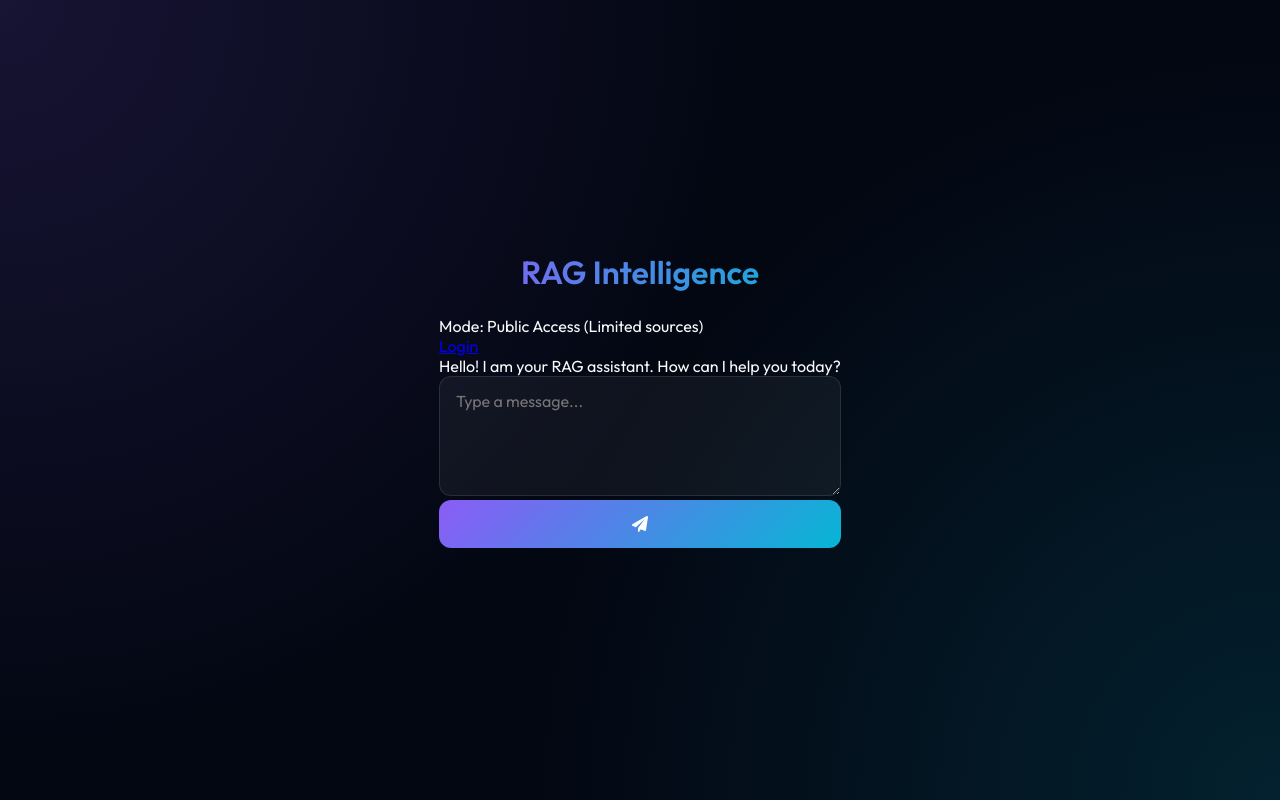
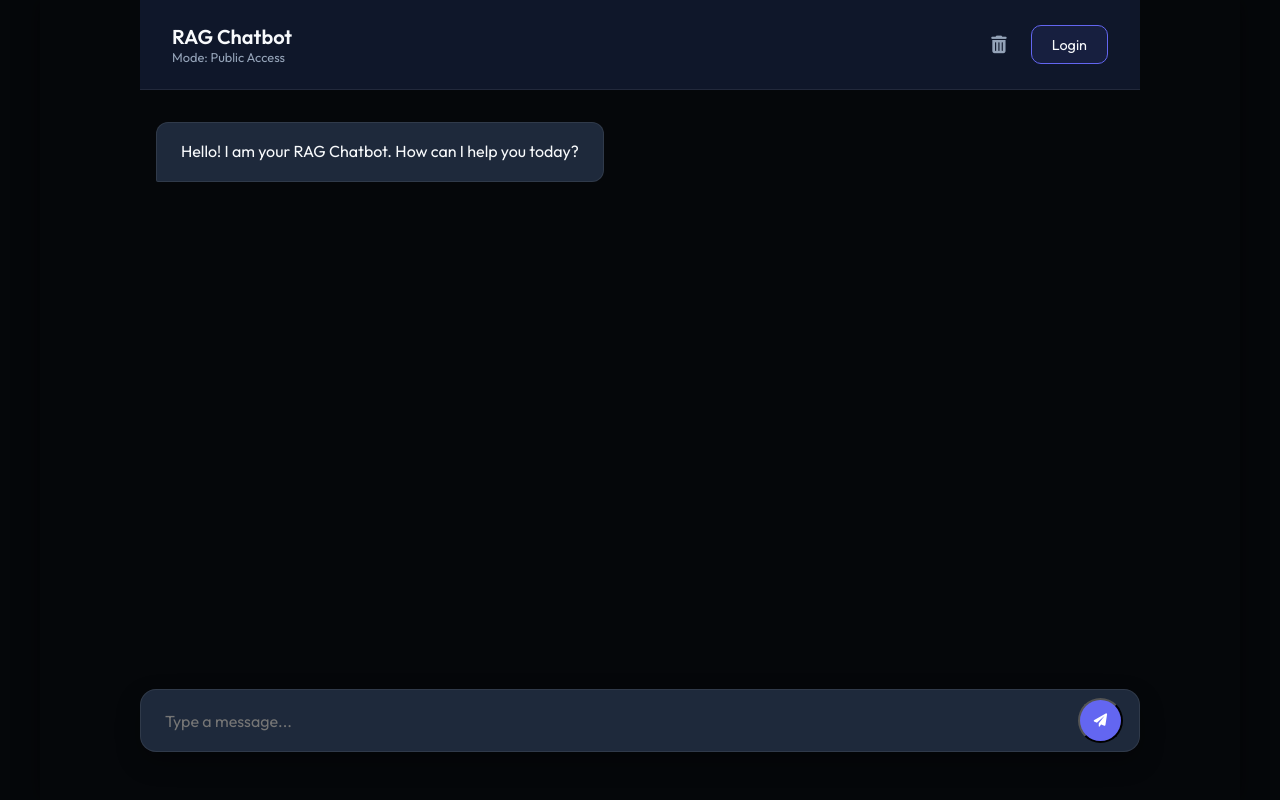
Before and after one commit to MothilalChowdary/RAG_PROJECT, a FastAPI app: page /static/input.html in a window 1280 px wide. Run offline with FastAPI, Linux system fonts and the light colour scheme.

Commit message:
Final Commit

```diff
--- a/main.py
+++ b/main.py
@@ -1,16 +1,15 @@
 from fastapi import FastAPI, Depends, HTTPException
-from fastapi.security import HTTPBearer, HTTPAuthorizationCredentials
+from fastapi.security import OAuth2PasswordBearer, OAuth2PasswordRequestForm
 from pydantic import BaseModel
 from fastapi.responses import RedirectResponse
 from auth import authenticate_user, create_access_token, get_role_from_token
 from database import get_db
 from rag import rag_pipeline
-from fastapi.responses import RedirectResponse
 from fastapi.staticfiles import StaticFiles
 
 
 app = FastAPI()
-security = HTTPBearer(auto_error=False)
+oauth2_scheme = OAuth2PasswordBearer(tokenUrl="login", auto_error=False)
 
 
 app.mount("/static", StaticFiles(directory="templates"), name="static")
@@ -20,23 +19,19 @@ def root():
     return RedirectResponse(url="/static/input.html")
 
 
-def get_current_role(credentials: HTTPAuthorizationCredentials = Depends(security)):
-    if credentials is None:
+def get_current_role(token: str = Depends(oauth2_scheme)):
+    if not token:
         return "public"
-    token = credentials.credentials
     return get_role_from_token(token)
 
-class LoginRequest(BaseModel):
-    username: str
-    password: str
 
 @app.post("/login")
-def login(request: LoginRequest, db=Depends(get_db)):
-    user = authenticate_user(db, request.username, request.password)
+def login(form_data: OAuth2PasswordRequestForm = Depends(), db=Depends(get_db)):
+    user = authenticate_user(db, form_data.username, form_data.password)
     if not user:
         raise HTTPException(status_code=401, detail="Invalid credentials")
     token = create_access_token(user)
-    return {"access_token": token}
+    return {"access_token": token, "token_type": "bearer"}
 
 class QueryRequest(BaseModel):
     query: str
--- a/rag.py
+++ b/rag.py
@@ -18,6 +18,7 @@ GROQ_API_KEY = os.getenv("GROQ_API_KEY")
 qdrant_client = QdrantClient(
     url=QDRANT_URL,
     api_key=QDRANT_API,
+    timeout=60
 )
 
 embedding_model = SentenceTransformer("all-MiniLM-L6-v2")
--- a/templates/input.html
+++ b/templates/input.html
@@ -4,7 +4,7 @@
 <head>
     <meta charset="UTF-8">
     <meta name="viewport" content="width=device-width, initial-scale=1.0">
-    <title>Chat | RAG Intelligence</title>
+    <title>Chat | RAG Chatbot</title>
     <link rel="stylesheet" href="style.css">
     <link rel="stylesheet" href="https://cdnjs.cloudflare.com/ajax/libs/font-awesome/6.0.0/css/all.min.css">
 </head>
@@ -13,16 +13,21 @@
     <div class="chat-wrapper">
         <header class="chat-header">
             <div class="header-info">
-                <h2>RAG Intelligence</h2>
+                <h2>RAG Chatbot</h2>
                 <p id="userStatus">Mode: Public Access</p>
             </div>
-            <a href="login.html" id="loginLink" class="auth-btn">Login</a>
+            <div class="header-actions">
+                <button id="clearBtn" class="action-btn" title="Clear Chat">
+                    <i class="fas fa-trash-alt"></i>
+                </button>
+                <a href="login.html" id="loginLink" class="auth-btn">Login</a>
+            </div>
         </header>
 
         <div id="chatContainer" class="chat-container">
             <!-- Messages will appear here -->
             <div class="chat-bubble assistant">
-                Hello! I am your RAG assistant. How can I help you today?
+                Hello! I am your RAG Chatbot. How can I help you today?
             </div>
         </div>
 
--- a/templates/login.html
+++ b/templates/login.html
@@ -4,13 +4,13 @@
 <head>
     <meta charset="UTF-8">
     <meta name="viewport" content="width=device-width, initial-scale=1.0">
-    <title>Login | RAG Intelligence</title>
+    <title>Login | RAG Chatbot</title>
     <link rel="stylesheet" href="style.css">
 </head>
 
 <body>
     <div class="container">
-        <h2>RAG Login</h2>
+        <h2>Chatbot Login</h2>
         <form id="loginForm">
             <div class="form-group">
                 <input type="text" id="username" placeholder="Username" required />
--- a/templates/style.css
+++ b/templates/style.css
@@ -1,15 +1,16 @@
 @import url('https://fonts.googleapis.com/css2?family=Outfit:wght@300;400;600&display=swap');
 
 :root {
-    --bg-color: #030712;
-    --card-bg: rgba(17, 24, 39, 0.7);
-    --border-color: rgba(255, 255, 255, 0.1);
-    --accent-primary: #8b5cf6;
-    --accent-secondary: #06b6d4;
-    --text-primary: #f9fafb;
-    --text-secondary: #9ca3af;
-    --error-color: #ef4444;
-    --success-color: #10b981;
+    --bg-color: #05070a;
+    --header-bg: #0f172a;
+    --chat-bg: #05070a;
+    --msg-user-bg: #1e293b;
+    --msg-assistant-bg: transparent;
+    --border-color: rgba(255, 255, 255, 0.08);
+    --accent-primary: #6366f1;
+    --text-primary: #f8fafc;
+    --text-secondary: #94a3b8;
+    --error-color: #f43f5e;
     --transition-speed: 0.3s;
 }
 
@@ -22,153 +23,203 @@
 
 body {
     background-color: var(--bg-color);
-    background-image:
-        radial-gradient(circle at 0% 0%, rgba(139, 92, 246, 0.15) 0%, transparent 50%),
-        radial-gradient(circle at 100% 100%, rgba(6, 182, 212, 0.15) 0%, transparent 50%);
     color: var(--text-primary);
-    min-height: 100vh;
+    height: 100vh;
     display: flex;
     align-items: center;
     justify-content: center;
-    overflow-x: hidden;
+    overflow: hidden;
 }
 
-/* Glassmorphism Container */
-.container {
-    background: var(--card-bg);
-    backdrop-filter: blur(12px);
-    -webkit-backdrop-filter: blur(12px);
-    border: 1px solid var(--border-color);
-    border-radius: 24px;
-    padding: 2.5rem;
+.chat-wrapper {
     width: 100%;
-    max-width: 500px;
-    box-shadow: 0 25px 50px -12px rgba(0, 0, 0, 0.5);
-    animation: fadeIn 0.6s ease-out;
+    height: 100vh;
+    max-width: 1200px;
+    display: flex;
+    flex-direction: column;
+    background: var(--chat-bg);
+    box-shadow: 0 0 20px rgba(0, 0, 0, 0.5);
+    position: relative;
 }
 
-@keyframes fadeIn {
-    from {
-        opacity: 0;
-        transform: translateY(20px);
-    }
-
-    to {
-        opacity: 1;
-        transform: translateY(0);
-    }
+/* Header */
+.chat-header {
+    background: var(--header-bg);
+    padding: 1.5rem 2rem;
+    display: flex;
+    justify-content: space-between;
+    align-items: center;
+    border-bottom: 1px solid var(--border-color);
+    max-width: 1000px;
+    margin: 0 auto;
+    width: 100%;
 }
 
-h2 {
-    font-size: 2rem;
-    font-weight: 600;
-    margin-bottom: 1.5rem;
-    background: linear-gradient(to right, var(--accent-primary), var(--accent-secondary));
-    -webkit-background-clip: text;
-    background-clip: text;
-    -webkit-text-fill-color: transparent;
-    text-align: center;
+.header-actions {
+    display: flex;
+    align-items: center;
+    gap: 1rem;
 }
 
-h3,
-h4 {
+.action-btn {
+    background: transparent;
+    border: none;
+    color: var(--text-secondary);
     font-size: 1.1rem;
-    color: var(--text-secondary);
-    margin-top: 1.5rem;
-    margin-bottom: 0.75rem;
+    cursor: pointer;
+    padding: 0.5rem;
+    border-radius: 50%;
+    transition: all var(--transition-speed);
+    display: flex;
+    align-items: center;
+    justify-content: center;
 }
 
-/* Form Styles */
-.form-group {
-    margin-bottom: 1.25rem;
+.action-btn:hover {
+    background: rgba(255, 255, 255, 0.05);
+    color: var(--error-color);
 }
 
-input,
+.header-info h2 {
+    font-size: 1.25rem;
+    margin: 0;
+    text-align: left;
+    background: none;
+    -webkit-text-fill-color: initial;
+    color: var(--text-primary);
+}
+
+.header-info p {
+    font-size: 0.8rem;
+    color: var(--text-secondary);
+}
+
+.auth-btn {
+    background: rgba(99, 102, 241, 0.1);
+    border: 1px solid var(--accent-primary);
+    color: var(--text-primary);
+    padding: 0.6rem 1.25rem;
+    border-radius: 10px;
+    text-decoration: none;
+    font-size: 0.9rem;
+    font-weight: 500;
+    transition: all var(--transition-speed);
+}
+
+.auth-btn:hover {
+    background: var(--accent-primary);
+    box-shadow: 0 0 20px rgba(99, 102, 241, 0.4);
+    transform: translateY(-1px);
+}
+
+/* Chat Container */
+.chat-container {
+    flex: 1;
+    overflow-y: auto;
+    width: 100%;
+    max-width: 1000px;
+    margin: 0 auto;
+    padding: 2rem 1rem;
+    display: flex;
+    flex-direction: column;
+}
+
+/* Bubbles */
+.chat-bubble {
+    max-width: 80%;
+    padding: 1rem 1.5rem;
+    font-size: 1rem;
+    line-height: 1.6;
+    border-radius: 12px;
+    margin-bottom: 1rem;
+}
+
+.chat-bubble.user {
+    align-self: flex-end;
+    background: var(--accent-primary);
+    color: white;
+    border-bottom-right-radius: 2px;
+    box-shadow: 0 4px 15px rgba(99, 102, 241, 0.2);
+}
+
+.chat-bubble.assistant {
+    align-self: flex-start;
+    background: #1e293b;
+    color: var(--text-primary);
+    border-bottom-left-radius: 2px;
+    border: 1px solid var(--border-color);
+}
+
+.chat-bubble .sources {
+    margin-top: 0.5rem;
+    display: flex;
+    flex-wrap: wrap;
+    gap: 0.25rem;
+}
+
+.chat-bubble .source-tag {
+    background: rgba(255, 255, 255, 0.1);
+    color: var(--text-secondary);
+    padding: 2px 8px;
+    border-radius: 4px;
+    font-size: 0.75rem;
+}
+
+/* Input Area */
+.chat-input-area {
+    background: var(--bg-color);
+    padding: 1.5rem 2rem 3rem;
+    width: 100%;
+}
+
+.input-form {
+    display: flex;
+    gap: 1rem;
+    align-items: center;
+    max-width: 1000px;
+    margin: 0 auto;
+    background: #1e293b;
+    border: 1px solid var(--border-color);
+    border-radius: 16px;
+    padding: 0.5rem 1rem;
+    box-shadow: 0 10px 25px rgba(0, 0, 0, 0.3);
+}
+
 textarea {
-    width: 100%;
-    padding: 0.875rem 1rem;
-    background: rgba(255, 255, 255, 0.05);
-    border: 1px solid var(--border-color);
-    border-radius: 12px;
+    flex: 1;
+    background: transparent;
+    border: none;
     color: var(--text-primary);
+    padding: 0.75rem 0.5rem;
+    resize: none;
     font-size: 1rem;
-    transition: all var(--transition-speed);
+    max-height: 200px;
     outline: none;
 }
 
-input:focus,
 textarea:focus {
     border-color: var(--accent-primary);
-    background: rgba(255, 255, 255, 0.08);
-    box-shadow: 0 0 0 4px rgba(139, 92, 246, 0.1);
 }
 
-textarea {
-    resize: vertical;
-    min-height: 120px;
+button#askBtn {
+    background: var(--accent-primary);
+    color: white;
+    width: 45px;
+    height: 45px;
+    border-radius: 50%;
+    display: flex;
+    align-items: center;
+    justify-content: center;
+    flex-shrink: 0;
+    transition: transform 0.1s;
 }
 
-button {
-    width: 100%;
-    padding: 0.875rem;
-    background: linear-gradient(135deg, var(--accent-primary), var(--accent-secondary));
-    border: none;
-    border-radius: 12px;
-    color: white;
-    font-size: 1rem;
-    font-weight: 600;
-    cursor: pointer;
-    transition: transform var(--transition-speed), opacity var(--transition-speed);
+button#askBtn:hover {
+    transform: scale(1.05);
 }
 
-button:hover {
-    transform: translateY(-2px);
-    opacity: 0.9;
-}
-
-button:active {
-    transform: translateY(0);
-}
-
-button:disabled {
-    opacity: 0.5;
-    cursor: not-allowed;
-    transform: none;
-}
-
-/* Results Section */
-#answer {
-    background: rgba(255, 255, 255, 0.03);
-    padding: 1.25rem;
-    border-radius: 16px;
-    border-left: 4px solid var(--accent-primary);
-    line-height: 1.6;
-    color: var(--text-primary);
-    min-height: 50px;
-    margin-top: 0.5rem;
-}
-
-#sources {
-    list-style: none;
-    display: flex;
-    flex-wrap: wrap;
-    gap: 0.5rem;
-}
-
-#sources li {
-    background: rgba(139, 92, 246, 0.1);
-    border: 1px solid rgba(139, 92, 246, 0.2);
-    padding: 0.35rem 0.75rem;
-    border-radius: 99px;
-    font-size: 0.85rem;
-    color: var(--accent-primary);
-}
-
-#loginError {
-    color: var(--error-color);
-    font-size: 0.9rem;
-    margin-top: 1rem;
-    text-align: center;
+button#askBtn:active {
+    transform: scale(0.95);
 }
 
 /* Loader */
@@ -178,10 +229,7 @@ button:disabled {
     border: 2px solid rgba(255, 255, 255, 0.3);
     border-top: 2px solid white;
     border-radius: 50%;
-    display: inline-block;
     animation: spin 1s linear infinite;
-    margin-right: 8px;
-    vertical-align: middle;
 }
 
 @keyframes spin {
@@ -198,9 +246,99 @@ button:disabled {
     display: none;
 }
 
-/* Auth Footer & Back Link */
+/* Scrollbar */
+::-webkit-scrollbar {
+    width: 6px;
+}
+
+::-webkit-scrollbar-thumb {
+    background: rgba(255, 255, 255, 0.2);
+    border-radius: 3px;
+}
+
+/* Mobile Adjustments */
+@media (max-width: 768px) {
+    .chat-bubble {
+        max-width: 90%;
+    }
+}
+
+/* Login Page Theme Override */
+.container {
+    background: var(--header-bg);
+    border: 1px solid var(--border-color);
+    border-radius: 20px;
+    padding: 3rem;
+    width: 100%;
+    max-width: 400px;
+    box-shadow: 0 20px 40px rgba(0, 0, 0, 0.4);
+    animation: fadeIn 0.4s ease-out;
+}
+
+@keyframes fadeIn {
+    from {
+        opacity: 0;
+        transform: translateY(10px);
+    }
+
+    to {
+        opacity: 1;
+        transform: translateY(0);
+    }
+}
+
+.container h2 {
+    font-size: 1.75rem;
+    margin-bottom: 2rem;
+    font-weight: 600;
+    color: var(--accent-primary);
+    text-align: center;
+}
+
+.form-group {
+    margin-bottom: 1.5rem;
+}
+
+input {
+    width: 100%;
+    padding: 0.875rem 1.25rem;
+    background: #1e293b;
+    border: 1px solid transparent;
+    border-radius: 12px;
+    color: var(--text-primary);
+    font-size: 1rem;
+    outline: none;
+    transition: all 0.2s;
+}
+
+input:focus {
+    border-color: var(--accent-primary);
+    background: #32444f;
+}
+
+#loginBtn {
+    width: 100%;
+    height: 50px;
+    border-radius: 12px;
+    background: var(--accent-primary);
+    border: none;
+    color: white;
+    font-weight: 600;
+    cursor: pointer;
+    font-size: 1rem;
+    transition: transform 0.1s, opacity 0.2s;
+}
+
+#loginBtn:hover {
+    opacity: 0.9;
+}
+
+#loginBtn:active {
+    transform: scale(0.98);
+}
+
 .auth-footer {
-    margin-top: 1.5rem;
+    margin-top: 2rem;
     text-align: center;
     border-top: 1px solid var(--border-color);
     padding-top: 1.5rem;
@@ -210,12 +348,17 @@ button:disabled {
     color: var(--text-secondary);
     text-decoration: none;
     font-size: 0.9rem;
-    transition: color var(--transition-speed);
-    display: inline-flex;
-    align-items: center;
-    gap: 0.5rem;
+    transition: color 0.2s;
 }
 
 .back-link:hover {
     color: var(--accent-primary);
 }
+
+#loginError {
+    color: var(--error-color);
+    margin-top: 1rem;
+    font-size: 0.85rem;
+    text-align: center;
+    min-height: 1.2rem;
+}
--- a/vector.py
+++ b/vector.py
@@ -27,7 +27,8 @@ class QdrantVectorDB:
 
         self.client = QdrantClient(
             url=url,
-            api_key=api_key
+            api_key=api_key,
+            timeout=60
         )
         self._create_collection()
 
```
Also changed, not shown: templates/script.js (+65 -111 lines), README.md.
